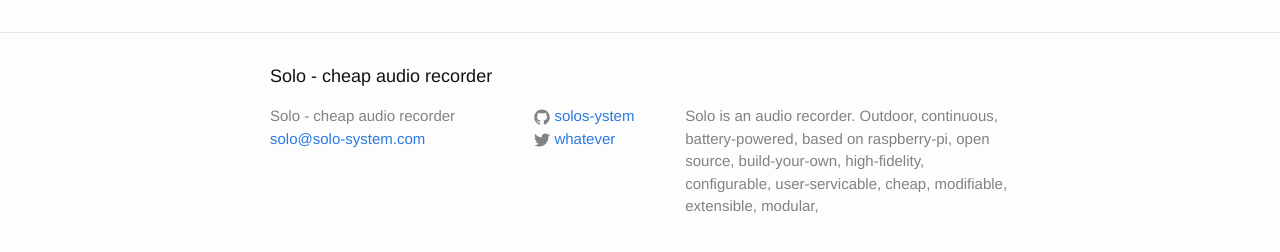
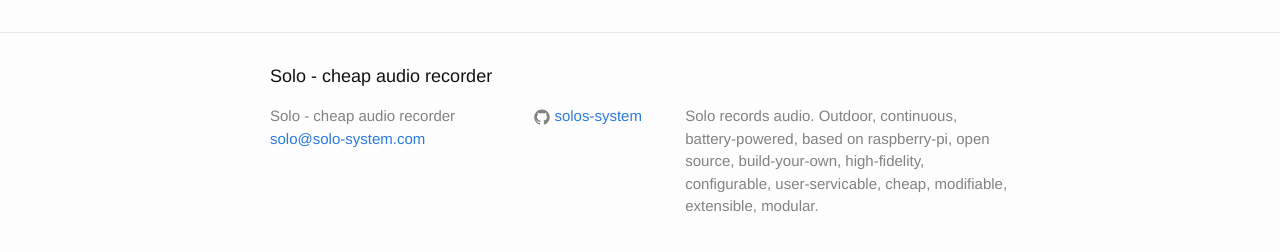
Before and after one commit to solo-system/solo-system.github.io, a Jekyll site: the page built from index.html, in a window 1280 px wide. Shown: the part 294-546 px from the top of the page. Built offline with Jekyll 4.4.1, drawn with Linux system fonts in a browser that asks for light colours.

Commit message:
do these get added to the front page

```diff
--- a/_config.yml
+++ b/_config.yml
@@ -9,12 +9,13 @@
 title: Solo - cheap audio recorder
 email: solo@solo-system.com
 
-description: Solo is an audio recorder.  Outdoor, continuous, battery-powered, based on raspberry-pi, open source, build-your-own, high-fidelity, configurable, user-servicable, cheap, modifiable, extensible, modular,
+description: Solo records audio.  Outdoor, continuous, battery-powered, based on raspberry-pi, open source, build-your-own, high-fidelity, configurable, user-servicable, cheap, modifiable, extensible, modular.
 
 baseurl: "" # the subpath of your site, e.g. /blog
 url: "http://yourdomain.com" # the base hostname & protocol for your site
-twitter_username: whatever
-github_username:  solos-ystem
+#twitter_username: whatever
+github_username:  solos-system
+
 
 # Build settings
 markdown: kramdown
--- a/css/main.scss
+++ b/css/main.scss
@@ -2,8 +2,6 @@
 # Only the main Sass file needs front matter (the dashes are enough)
 ---
 @charset "utf-8";
-
-
 
 // Our variables
 $base-font-family: "Helvetica Neue", Helvetica, Arial, sans-serif;
@@ -29,7 +27,6 @@
 $on-laptop:        800px;
 
 
-
 // Use media queries like this:
 // @include media-query($on-palm) {
 //     .wrapper {
```
